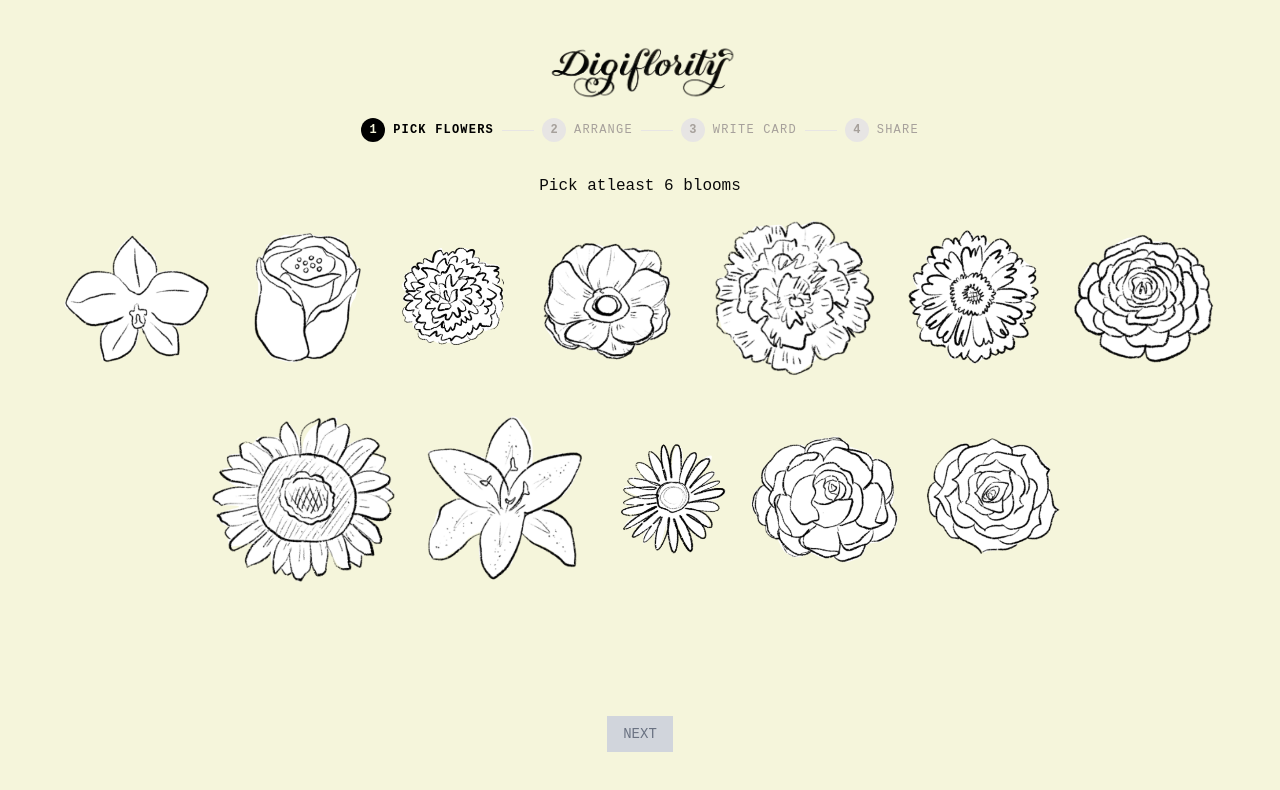
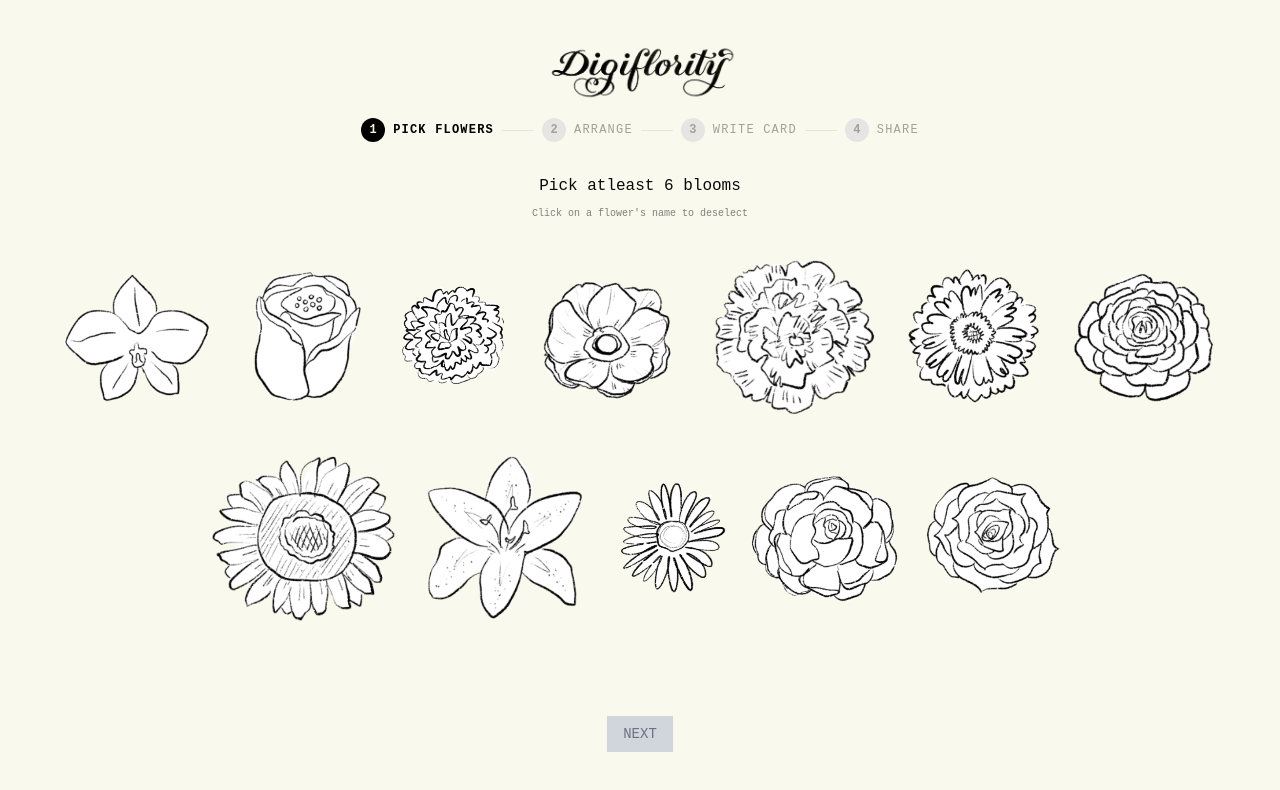
Before and after one commit to keerthi-officials/digibouquet, a Next.js app: page /bouquet in a window 1280 px wide. Shown: the top 790 px of the page. Built offline with nearby package versions, Linux system fonts and the light colour scheme; a web font is replaced by a local one.

Commit message:
fixed bg & prettier

```diff
--- a/app/api/bouquets/route.ts
+++ b/app/api/bouquets/route.ts
@@ -5,9 +5,18 @@ import { bouquets } from "@/db/schema";
 
 export async function POST(req: NextRequest) {
   try {
-        const body = await req.json()
-        const { mode, flowers, letter, greenery, flowerOrder, timestamp, canvasFlowers, canvasBg } = body;
-        const short_id = nanoid(8)
+    const body = await req.json();
+    const {
+      mode,
+      flowers,
+      letter,
+      greenery,
+      flowerOrder,
+      timestamp,
+      canvasFlowers,
+      canvasBg,
+    } = body;
+    const short_id = nanoid(8);
 
     const [row] = await db
       .insert(bouquets)
@@ -20,13 +29,16 @@ export async function POST(req: NextRequest) {
         flowerOrder,
         canvasFlowers: canvasFlowers ?? null,
         canvasBg: canvasBg ?? null,
-            timestamp
+        timestamp,
       })
-        .returning()
+      .returning();
 
-        return NextResponse.json({ id: row.id, short_id: row.short_id})
+    return NextResponse.json({ id: row.id, short_id: row.short_id });
   } catch (err) {
-        console.log("Error creating bouquet:", err)
-        return NextResponse.json({error: "Failed to create bouquet"}, {status: 500})
+    console.log("Error creating bouquet:", err);
+    return NextResponse.json(
+      { error: "Failed to create bouquet" },
+      { status: 500 },
+    );
   }
 }
--- a/app/layout.tsx
+++ b/app/layout.tsx
@@ -33,8 +33,10 @@ export default function RootLayout({
       <head>
         <meta name="apple-mobile-web-app-title" content="Digiflority" />
       </head>
-      <body className="font-martian">
-        <TooltipProvider disableHoverableContent delayDuration={0}>{children}</TooltipProvider>
+      <body className="font-martian bg-[#f9f9ee]">
+        <TooltipProvider disableHoverableContent delayDuration={0}>
+          {children}
+        </TooltipProvider>
       </body>
     </html>
   );
--- a/app/page.tsx
+++ b/app/page.tsx
@@ -16,9 +16,9 @@
         <Image
           src="/digiflority.png"
           alt="digiflority"
-            width={600}
+          width={550}
           height={250}
-            className="mx-auto object-cover"
+          className="mx-auto object-cover rotate-3"
           priority
         />
         <p className="my-6 text-sm md:mb-6 md:-mt-6">
--- a/components/stages/bouquet-canvas.tsx
+++ b/components/stages/bouquet-canvas.tsx
@@ -11,8 +11,8 @@ const CANVAS_H = 600;
 const VASE_W = 170;
 
 const BG_OPTIONS = [
+  { value: "#f9f9ee", label: "Paper" },
   { value: "#fdf6e3", label: "Cream" },
-  { value: "#f9f9ee", label: "Paper" },
   { value: "#0a0a0a", label: "Black" },
   { value: "#1a1a2e", label: "Midnight" },
   { value: "#2d1b1b", label: "Burgundy" },
--- a/components/stages/flower-picker.tsx
+++ b/components/stages/flower-picker.tsx
@@ -22,11 +22,9 @@ export default function FlowerPicker() {
     <div className="h-full text-center">
       <h2 className="mb-2 upeprcase text-md">Pick atleast 6 blooms</h2>
 
-      {totalFlowers > 0 && (
-        <p className="mb-6 text-sm opacity-50">
-          Click on a flower's name to deselect
-        </p>
-      )}
+      <p className="mb-6 text-[10px] opacity-50">
+        Click on a flower's name to deselect
+      </p>
 
       <div className="flex flex-wrap justify-center gap-4 mb-6 items-center min-h-50">
         {flowersData.map((flower) => (
@@ -86,7 +84,7 @@ export default function FlowerPicker() {
             <TooltipContent
               side="bottom"
               sideOffset={8}
-              className="z-10 p-2 w-40 text-center"
+              className="z-10 p-2 w-40 text-center bg-[#f9f9ee]"
             >
               <h3 className="font-bold uppercase text-md">{flower.name}</h3>
               <p className="text-sm">{flower.meaning}</p>
--- a/context/bouquet-context.tsx
+++ b/context/bouquet-context.tsx
@@ -7,12 +7,7 @@ import React, {
   ReactNode,
   useCallback,
 } from "react";
-import type {
-  Bouquet,
-  SetBouquet,
-  Flower,
-  CanvasFlower,
-} from "@/types";
+import type { Bouquet, SetBouquet, Flower, CanvasFlower } from "@/types";
 import {
   generateDefaultFlowerOrder,
   calculateTotalFlowers,
@@ -111,7 +106,7 @@ export function BouquetProvider({ children, mode }: BouquetProviderProps) {
         removeFlower,
         setCanvasArrangement,
         canvasFlowers: bouquet.canvasFlowers ?? [],
-        canvasBg: bouquet.canvasBg ?? "#fdf6e3",
+        canvasBg: bouquet.canvasBg ?? "#f9f9ee",
       }}
     >
       {children}
```
Also changed, not shown: components/ui/button.tsx (+10 -10 lines), app/bouquet/[id]/page.tsx (line endings or trailing spaces), app/manifest.json, components/stages/share-bouquet.tsx (line endings or trailing spaces), styles/globals.css (line endings or trailing spaces). Lines whose indentation alone changed are shown as unchanged.
